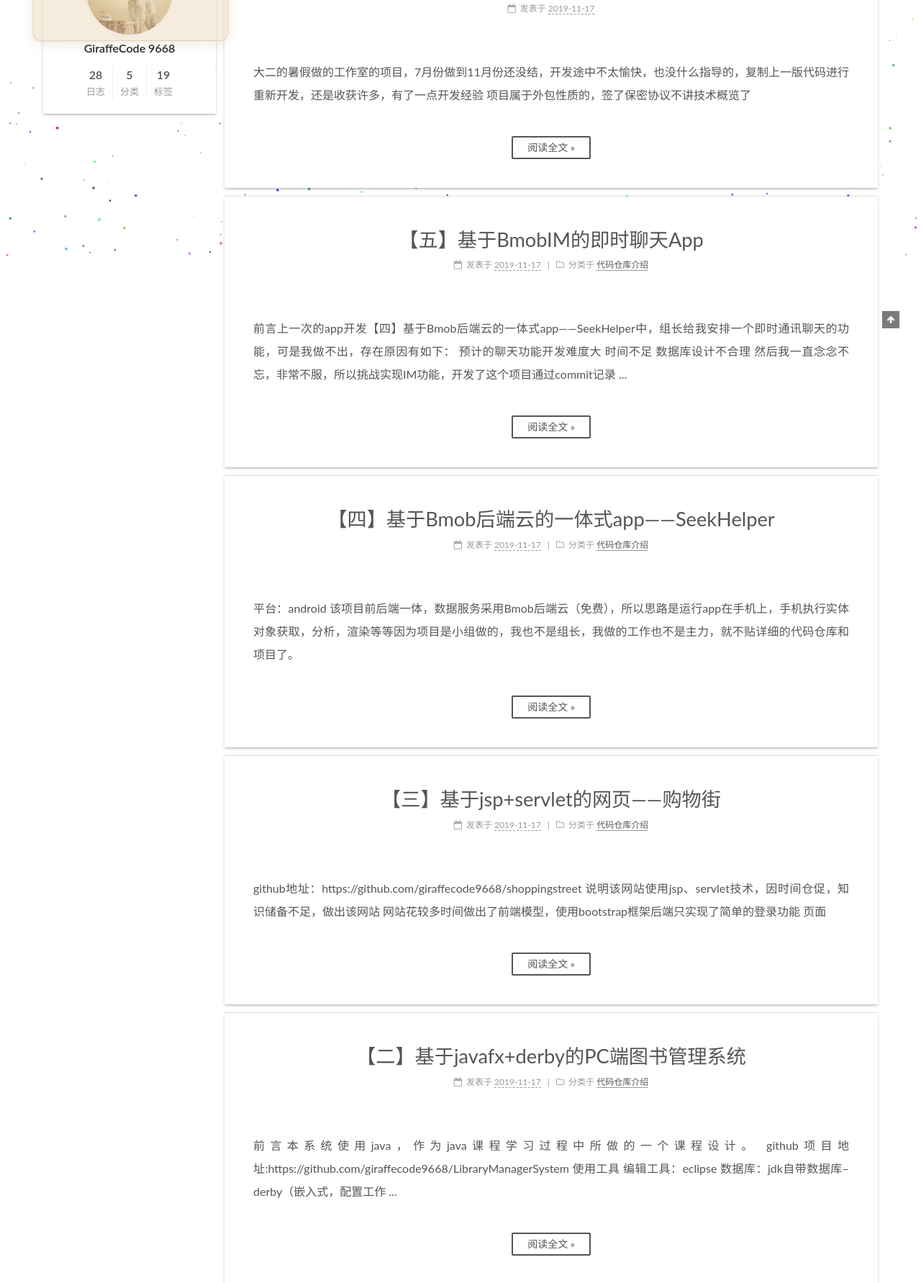
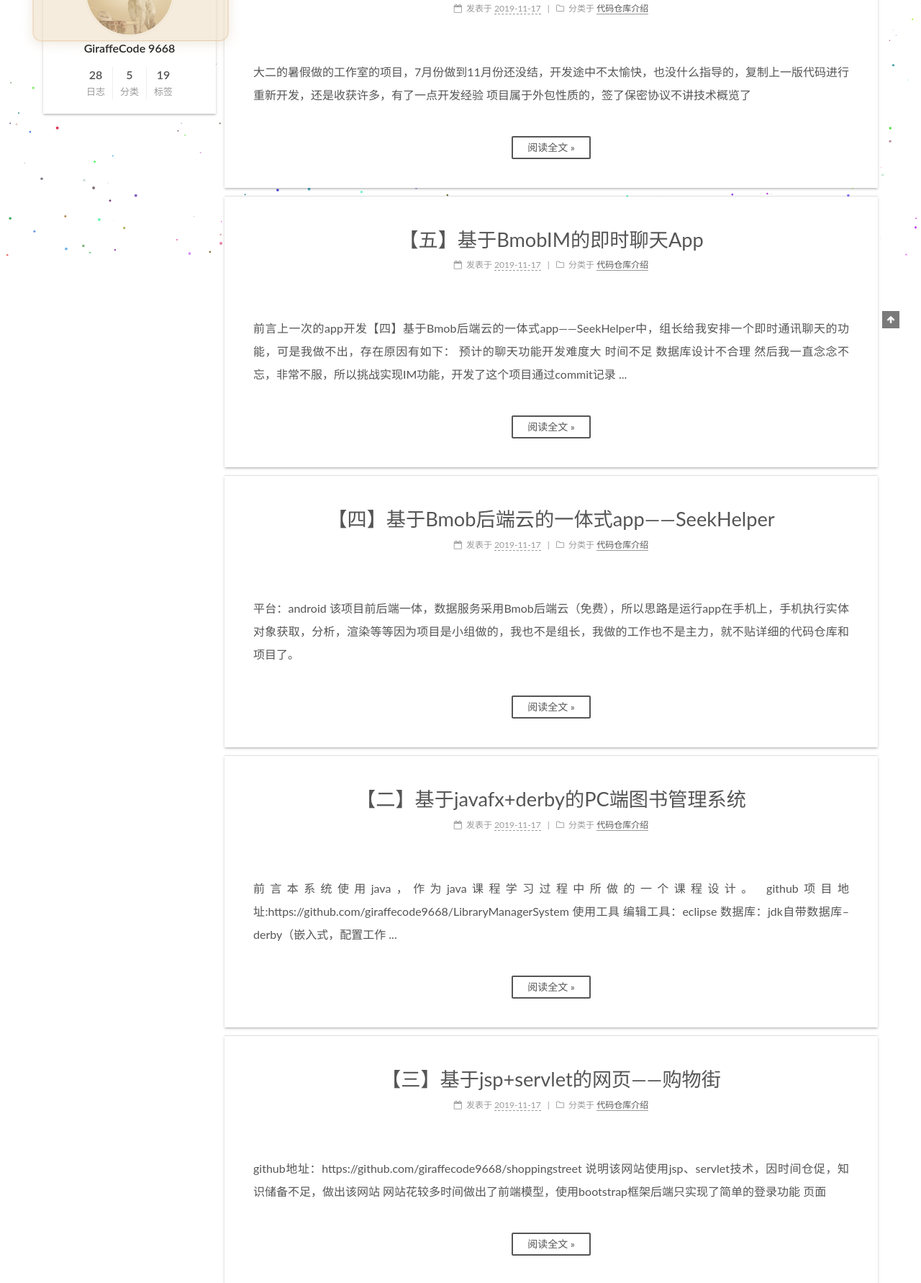
Before and after one commit to giraffecode9668/giraffecode9668.github.io, a plain HTML site: page index.html in a window 1280 px wide. Shown: the part 444-2226 px from the top of the page at 72% size. Drawn offline with Linux system fonts and the light colour scheme; some packages are replaced by stand-ins of ours; no server answers; a script that the page names is missing.

Commit message:
Site updated: 2019-11-17 01:48:49

```diff
--- a/baidusitemap.xml
+++ b/baidusitemap.xml
@@ -1,10 +1,10 @@
 <?xml version="1.0" encoding="UTF-8"?>
 <urlset xmlns="http://www.sitemaps.org/schemas/sitemap/0.9">
   <url>
-    <loc>https://giraffecode9668.github.io/2019/11/17/%E3%80%90%E4%B8%89%E3%80%91%E5%9F%BA%E4%BA%8Ejsp-servlet%E7%9A%84%E7%BD%91%E9%A1%B5%E2%80%94%E2%80%94%E8%B4%AD%E7%89%A9%E8%A1%97/</loc>
+    <loc>https://giraffecode9668.github.io/2019/11/17/%E3%80%90%E5%85%AD%E3%80%91%E5%B7%A5%E4%BD%9C%E5%AE%A4%E7%9A%84Web%E9%A1%B9%E7%9B%AE/</loc>
     <lastmod>2019-11-16</lastmod>
   </url>  <url>
-    <loc>https://giraffecode9668.github.io/2019/11/17/%E3%80%90%E5%85%AD%E3%80%91%E5%B7%A5%E4%BD%9C%E5%AE%A4%E7%9A%84Web%E9%A1%B9%E7%9B%AE/</loc>
+    <loc>https://giraffecode9668.github.io/2019/11/17/%E3%80%90%E4%B8%89%E3%80%91%E5%9F%BA%E4%BA%8Ejsp-servlet%E7%9A%84%E7%BD%91%E9%A1%B5%E2%80%94%E2%80%94%E8%B4%AD%E7%89%A9%E8%A1%97/</loc>
     <lastmod>2019-11-16</lastmod>
   </url>  <url>
     <loc>https://giraffecode9668.github.io/2019/11/17/%E3%80%90%E4%B8%83%E3%80%91%E5%9F%BA%E4%BA%8Espring-react%E7%9A%84%E5%89%8D%E5%90%8E%E7%AB%AF%E5%88%86%E7%A6%BB%E7%9A%84mis%E7%B3%BB%E7%BB%9F/</loc>
--- a/css/main.css
+++ b/css/main.css
@@ -1810,7 +1810,7 @@ pre .javascript .function {
   width: 4px;
   height: 4px;
   border-radius: 50%;
-  background: #20d0d6;
+  background: #a2af55;
 }
 .feed-link,
 .chat {
--- a/index.html
+++ b/index.html
@@ -573,7 +573,7 @@
 
 
 
-              <time title="创建时间：2019-11-17 01:36:00 / 修改时间：01:38:10" itemprop="dateCreated datePublished" datetime="2019-11-17T01:36:00+08:00">2019-11-17</time>
+              <time title="创建时间：2019-11-17 01:36:00 / 修改时间：01:48:14" itemprop="dateCreated datePublished" datetime="2019-11-17T01:36:00+08:00">2019-11-17</time>
 
 
 
@@ -583,6 +583,24 @@
 
           </span>
 
+
+            <span class="post-category">
+
+              <span class="post-meta-divider">|</span>
+
+              <span class="post-meta-item-icon">
+                <i class="fa fa-folder-o"></i>
+              </span>
+
+                <span class="post-meta-item-text">分类于</span>
+
+
+                <span itemprop="about" itemscope itemtype="http://schema.org/Thing"><a href="/categories/代码仓库介绍/" itemprop="url" rel="index"><span itemprop="name">代码仓库介绍</span></a></span>
+
+
+
+
+            </span>
 
 
 
@@ -974,183 +992,6 @@
 
             <div class="post-button text-center">
               <a class="btn" href="/2019/11/17/【四】基于Bmob后端云的一体式app——SeekHelper/#more" rel="contents">
-                阅读全文 &raquo;
-              </a>
-            </div>
-
-          <!--/noindex-->
-
-
-    </div>
-
-
-
-
-
-
-
-
-
-
-
-
-
-
-
-
-    <footer class="post-footer">
-
-
-
-
-
-
-
-
-        <div class="post-eof"></div>
-
-    </footer>
-  </div>
-
-
-
-  </article>
-
-
-
-
-
-
-
-
-
-
-
-
-
-  <article class="post post-type-normal" itemscope itemtype="http://schema.org/Article">
-
-
-
-  <div class="post-block">
-    <link itemprop="mainEntityOfPage" href="https://giraffecode9668.github.io/2019/11/17/【三】基于jsp-servlet的网页——购物街-1/">
-
-    <span hidden itemprop="author" itemscope itemtype="http://schema.org/Person">
-      <meta itemprop="name" content="GiraffeCode 9668">
-      <meta itemprop="description" content>
-      <meta itemprop="image" content="/images/giraffecode.jpg">
-    </span>
-
-    <span hidden itemprop="publisher" itemscope itemtype="http://schema.org/Organization">
-      <meta itemprop="name" content="长颈鹿编码">
-    </span>
-
-
-      <header class="post-header">
-
-
-
-          <h1 class="post-title" itemprop="name headline">
-
-
-                <a href="/2019/11/17/【三】基于jsp-servlet的网页——购物街-1/" class="post-title-link" itemprop="url">【三】基于jsp+servlet的网页——购物街</a>
-
-
-          </h1>
-
-
-        <div class="post-meta">
-          <span class="post-time">
-
-
-
-
-
-
-              <span class="post-meta-item-icon">
-                <i class="fa fa-calendar-o"></i>
-              </span>
-
-                <span class="post-meta-item-text">发表于</span>
-
-
-
-
-
-
-              <time title="创建时间：2019-11-17 01:33:00 / 修改时间：01:34:28" itemprop="dateCreated datePublished" datetime="2019-11-17T01:33:00+08:00">2019-11-17</time>
-
-
-
-
-
-
-
-          </span>
-
-
-            <span class="post-category">
-
-              <span class="post-meta-divider">|</span>
-
-              <span class="post-meta-item-icon">
-                <i class="fa fa-folder-o"></i>
-              </span>
-
-                <span class="post-meta-item-text">分类于</span>
-
-
-                <span itemprop="about" itemscope itemtype="http://schema.org/Thing"><a href="/categories/代码仓库介绍/" itemprop="url" rel="index"><span itemprop="name">代码仓库介绍</span></a></span>
-
-
-
-
-            </span>
-
-
-
-
-
-
-
-
-
-
-
-
-
-
-
-
-        </div>
-      </header>
-
-
-
-
-
-    <div class="post-body" itemprop="articleBody">
-
-
-
-
-
-
-
-            <p>
-
-github地址：https://github.com/giraffecode9668/shoppingstreet
-
-说明该网站使用jsp、servlet技术，因时间仓促，知识储备不足，做出该网站
-网站花较多时间做出了前端模型，使用bootstrap框架后端只实现了简单的登录功能
-页面
-
-
-            </p>
-          <!--noindex-->
-
-            <div class="post-button text-center">
-              <a class="btn" href="/2019/11/17/【三】基于jsp-servlet的网页——购物街-1/#more" rel="contents">
                 阅读全文 &raquo;
               </a>
             </div>
@@ -1328,6 +1169,183 @@ github项目地址:https://github.com/giraffecode9668/LibraryManagerSystem
 
             <div class="post-button text-center">
               <a class="btn" href="/2019/11/17/【二】基于javafx-derby的PC端图书管理系统/#more" rel="contents">
+                阅读全文 &raquo;
+              </a>
+            </div>
+
+          <!--/noindex-->
+
+
+    </div>
+
+
+
+
+
+
+
+
+
+
+
+
+
+
+
+
+    <footer class="post-footer">
+
+
+
+
+
+
+
+
+        <div class="post-eof"></div>
+
+    </footer>
+  </div>
+
+
+
+  </article>
+
+
+
+
+
+
+
+
+
+
+
+
+
+  <article class="post post-type-normal" itemscope itemtype="http://schema.org/Article">
+
+
+
+  <div class="post-block">
+    <link itemprop="mainEntityOfPage" href="https://giraffecode9668.github.io/2019/11/17/【三】基于jsp-servlet的网页——购物街-1/">
+
+    <span hidden itemprop="author" itemscope itemtype="http://schema.org/Person">
+      <meta itemprop="name" content="GiraffeCode 9668">
+      <meta itemprop="description" content>
+      <meta itemprop="image" content="/images/giraffecode.jpg">
+    </span>
+
+    <span hidden itemprop="publisher" itemscope itemtype="http://schema.org/Organization">
+      <meta itemprop="name" content="长颈鹿编码">
+    </span>
+
+
+      <header class="post-header">
+
+
+
+          <h1 class="post-title" itemprop="name headline">
+
+
+                <a href="/2019/11/17/【三】基于jsp-servlet的网页——购物街-1/" class="post-title-link" itemprop="url">【三】基于jsp+servlet的网页——购物街</a>
+
+
+          </h1>
+
+
+        <div class="post-meta">
+          <span class="post-time">
+
+
+
+
+
+
+              <span class="post-meta-item-icon">
+                <i class="fa fa-calendar-o"></i>
+              </span>
+
+                <span class="post-meta-item-text">发表于</span>
+
+
+
+
+
+
+              <time title="创建时间：2019-11-17 01:33:00 / 修改时间：01:34:28" itemprop="dateCreated datePublished" datetime="2019-11-17T01:33:00+08:00">2019-11-17</time>
+
+
+
+
+
+
+
+          </span>
+
+
+            <span class="post-category">
+
+              <span class="post-meta-divider">|</span>
+
+              <span class="post-meta-item-icon">
+                <i class="fa fa-folder-o"></i>
+              </span>
+
+                <span class="post-meta-item-text">分类于</span>
+
+
+                <span itemprop="about" itemscope itemtype="http://schema.org/Thing"><a href="/categories/代码仓库介绍/" itemprop="url" rel="index"><span itemprop="name">代码仓库介绍</span></a></span>
+
+
+
+
+            </span>
+
+
+
+
+
+
+
+
+
+
+
+
+
+
+
+
+        </div>
+      </header>
+
+
+
+
+
+    <div class="post-body" itemprop="articleBody">
+
+
+
+
+
+
+
+            <p>
+
+github地址：https://github.com/giraffecode9668/shoppingstreet
+
+说明该网站使用jsp、servlet技术，因时间仓促，知识储备不足，做出该网站
+网站花较多时间做出了前端模型，使用bootstrap框架后端只实现了简单的登录功能
+页面
+
+
+            </p>
+          <!--noindex-->
+
+            <div class="post-button text-center">
+              <a class="btn" href="/2019/11/17/【三】基于jsp-servlet的网页——购物街-1/#more" rel="contents">
                 阅读全文 &raquo;
               </a>
             </div>
```
Also changed, not shown: 2019/11/17/【一】基于javafx的PC端计算器——课设总结/index.html (+2 -2 lines), 2019/11/17/【三】基于jsp-servlet的网页——购物街-1/index.html (+4 -4 lines), 2019/11/17/【二】基于javafx-derby的PC端图书管理系统/index.html (+4 -4 lines), 2019/11/17/【六】工作室的Web项目/index.html (+20 -2 lines), 2019/11/17/【四】基于Bmob后端云的一体式app——SeekHelper/index.html (+2 -2 lines), archives/2019/11/index.html (+4 -4 lines), archives/2019/index.html (+4 -4 lines), archives/index.html (+4 -4 lines), categories/index.html (+1 -1 lines), categories/代码仓库介绍/index.html (+30 -4 lines), sitemap.xml (+7 -7 lines).
